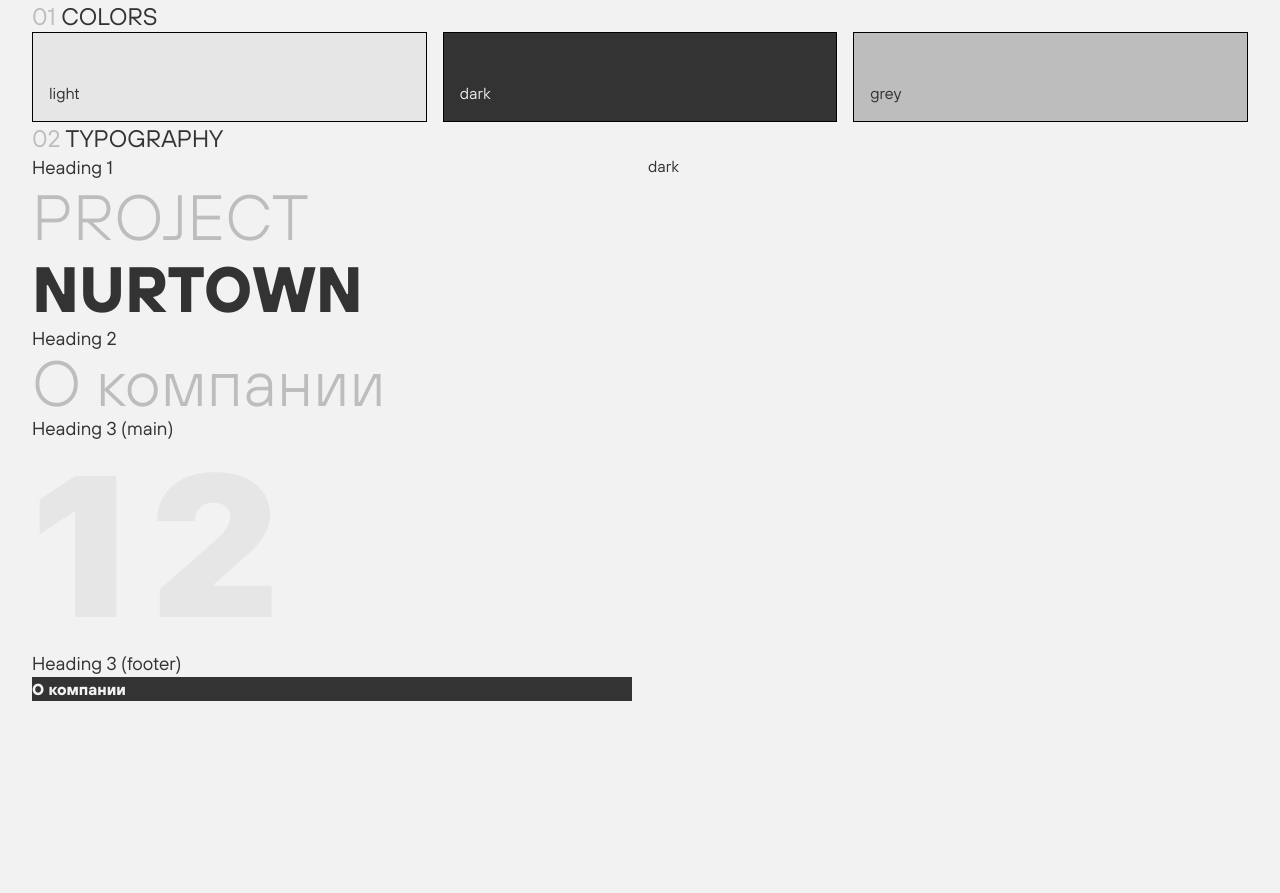
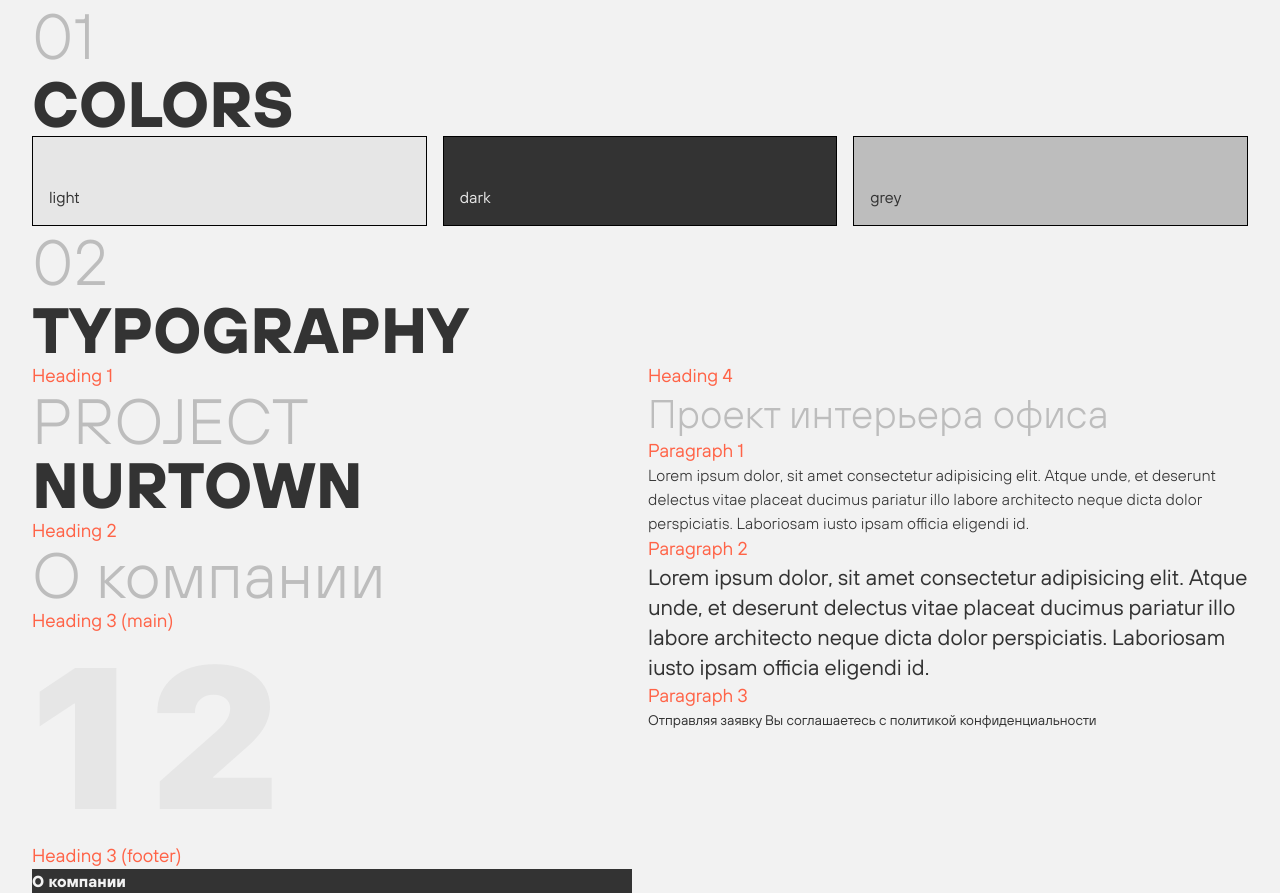
Before and after one commit to profpopoff/Digital-Project, a website built with webpack: page src/design-system.html in a window 1280 px wide. Before the commit the page ends 800 px from the top, so only its background shows below. Built offline with nearby package versions, Linux system fonts and the light colour scheme.

Commit message:
finish typography

```diff
--- a/src/design-system.html
+++ b/src/design-system.html
@@ -11,9 +11,8 @@
 
    <body>
       <div class="container">
-
          <section id="colors">
-            <h2 class="uppercase"><span class="text-grey">01</span> colors</h2>
+            <h1 class="page-title"><span>01</span>colors</h1>
             <div class="flex">
                <div class="bg-light text-dark" style="flex: 1; padding: 3rem 6rem 1rem 1rem; border: 1px solid #000;">
                   light
@@ -27,26 +26,37 @@
             </div>
          </section>
          <section id="typography">
-            <h2 class="uppercase"><span class="text-grey">02</span> typography</h2>
+            <h1 class="page-title"><span>02</span>typography</h1>
             <div class="flex">
                <div style="flex: 1;">
-                  <h3>Heading 1</h3>
-                  <h1 class="uppercase fs-64">
-                     <span class="text-grey ff-light">project</span>
-                     </br>
-                     <span class="text-dark ff-bold">nurtown</span>
-                  </h1>
-                  <h3>Heading 2</h3>
+                  <h3 style="color: tomato">Heading 1</h3>
+                  <span class="uppercase text-grey ff-light fs-64">project</span>
+                  </br>
+                  <span class="uppercase text-dark ff-bold fs-64">nurtown</span>
+                  <h3 style="color: tomato">Heading 2</h3>
                   <h2 class="fs-64 ff-light text-grey">О компании</h2>
-                  <h3>Heading 3 (main)</h3>
+                  <h3 style="color: tomato">Heading 3 (main)</h3>
                   <div class="flex">
                      <h3 class="fs-200 ff-black text-light">1</h3>
                      <h3 class="fs-200 ff-black text-light">2</h3>
                   </div>
-                  <h3>Heading 3 (footer)</h3>
-                  <h2 class="fs-16 ff-bold text-white bg-dark">О компании</h2>
+                  <h3 style="color: tomato">Heading 3 (footer)</h3>
+                  <h3 class="fs-16 ff-bold text-white bg-dark">О компании</h3>
                </div>
-               <div style="flex: 1;">dark</div>
+               <div style="flex: 1;">
+                  <h3 style="color: tomato">Heading 4</h3>
+                  <h4 class="fs-40 ff-light text-grey">Проект интерьера офиса</h4>
+                  <h3 style="color: tomato">Paragraph 1</h3>
+                  <p class="fs-16 ff-light">Lorem ipsum dolor, sit amet consectetur adipisicing elit. Atque unde, et
+                     deserunt delectus vitae placeat ducimus pariatur illo labore architecto neque dicta dolor
+                     perspiciatis. Laboriosam iusto ipsam officia eligendi id.</p>
+                  <h3 style="color: tomato">Paragraph 2</h3>
+                  <p class="fs-22 ff-regular">Lorem ipsum dolor, sit amet consectetur adipisicing elit. Atque unde, et
+                     deserunt delectus vitae placeat ducimus pariatur illo labore architecto neque dicta dolor
+                     perspiciatis. Laboriosam iusto ipsam officia eligendi id.</p>
+                  <h3 style="color: tomato">Paragraph 3</h3>
+                  <p class="fs-14 ff-regular">Отправляя заявку Вы соглашаетесь с политикой конфиденциальности</p>
+               </div>
             </div>
          </section>
       </div>
--- a/src/styles/_utility.scss
+++ b/src/styles/_utility.scss
@@ -56,3 +56,17 @@
 .fs-16 { font-size: var(--fs-16) }
 .fs-14 { font-size: var(--fs-14) }
 .fs-12 { font-size: var(--fs-12) }
+
+.page-title {
+   display: inline-block;
+   font-family: var(--ff-bold);
+   font-size: var(--fs-64);
+   line-height: 4rem;
+   text-transform: uppercase;
+
+   span {
+      font-family: var(--ff-light);
+      display: block;
+      color: hsl( var(--clg-grey) / var(--opacity, 1));
+   }
+}
--- a/src/styles/index.scss
+++ b/src/styles/index.scss
@@ -1,7 +1,4 @@
-@import url('./_reset.scss');
-@import url('./_fonts.scss');
-@import url('./_var.scss');
-@import url('./_utility.scss');
+@import './_reset', './_fonts', './_var', './_utility';
 
 body {
    font-family: var(--ff-regular);
```
Also changed, not shown: src/index.html (+0 -2 lines).
